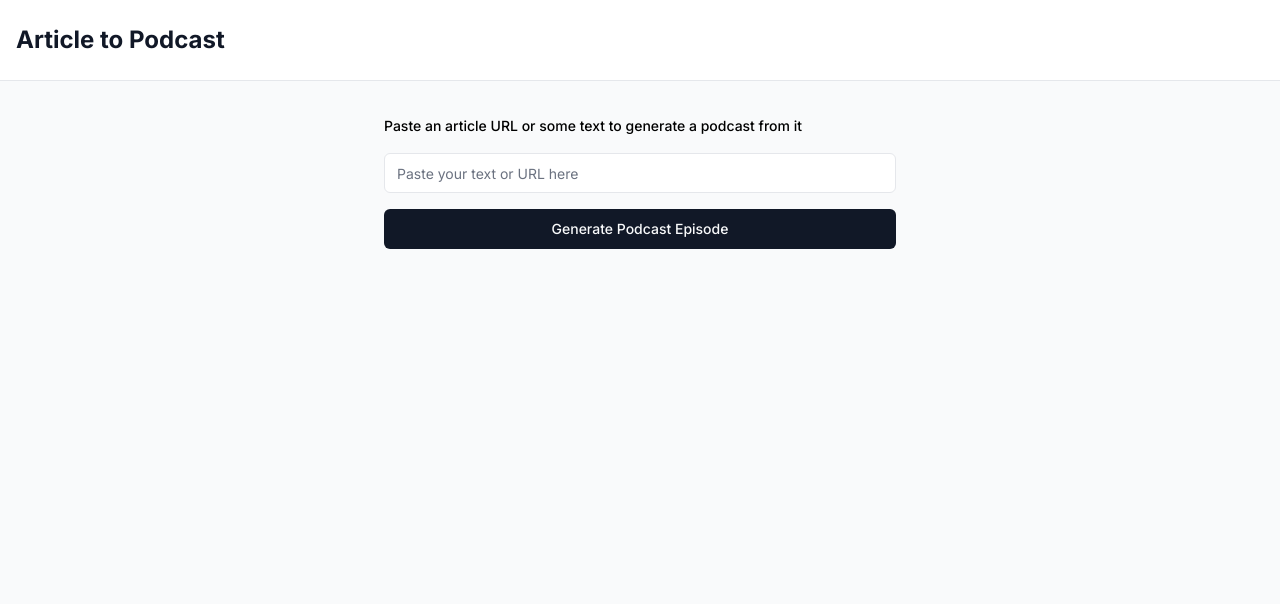
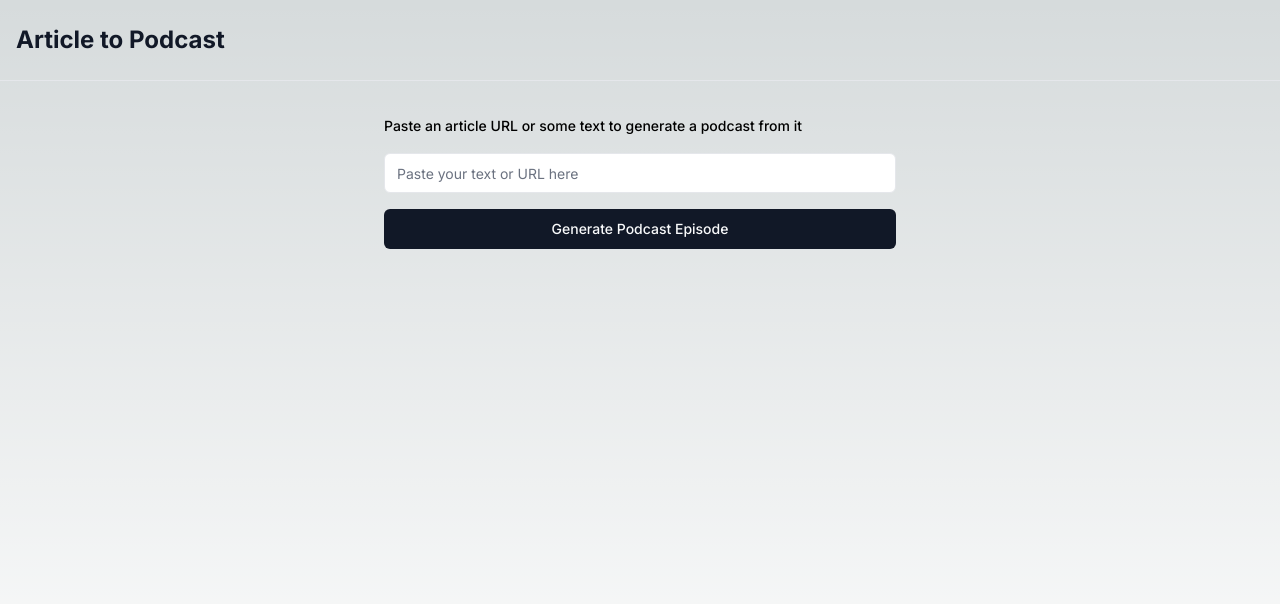
Before and after one commit to collinc777/a-to-p, a Next.js app: page / in a window 1280 px wide. Shown: the top 604 px of the page. Built offline with nearby package versions, Linux system fonts and the light colour scheme; no server answers; what openapi-fetch would draw is missing.

Commit message:
themes and such

```diff
--- a/app/AudioPlayer.tsx
+++ b/app/AudioPlayer.tsx
@@ -1,11 +1,9 @@
 "use client";
 import { usePostHog } from "posthog-js/react";
-import DownloadButton from "./episode/[id]/DownloadButton";
 
 export const AudioPlayer = ({ url }: { url: string }) => {
   const posthog = usePostHog();
   return (
-    <div className="flex flex-row items-center space-x-3 flex-wrap space-y-3">
     <div>
       <audio
         autoFocus
@@ -16,7 +14,5 @@ export const AudioPlayer = ({ url }: { url: string }) => {
         }}
       />
     </div>
-      <DownloadButton url={url} />
-    </div>
   );
 };
--- a/app/CreateEpisode.tsx
+++ b/app/CreateEpisode.tsx
@@ -6,7 +6,7 @@ import { FormButton } from "./FormButton";
 import { createEpisode } from "./actions";
 export function CreateEpisode() {
   return (
-    <main className="flex-1 py-8 px-4 bg-gray-50 dark:bg-gray-800">
+    <main className="flex-1 py-8 px-4">
       <div className="container mx-auto">
         <form
           className="w-full max-w-lg mx-auto space-y-4"
--- a/app/actions.ts
+++ b/app/actions.ts
@@ -31,3 +31,7 @@ export async function updateEpisode(id: string, payload: UpdateEpisodeInput) {
   });
   console.log("updateEpisode result", result.error);
 }
+
+export async function regenerateAudio(id: string) {
+  // todo regen audio
+}
--- a/app/episode/[id]/EpisodeDetails.tsx
+++ b/app/episode/[id]/EpisodeDetails.tsx
@@ -3,6 +3,7 @@ import TranscriptViewer from "@/app/TranscriptViewer";
 import { Episode } from "@/app/types";
 import Link from "next/link";
 import DownloadButton from "./DownloadButton";
+import { Button } from "@/components/ui/button";
 
 export const EpisodeDetails = ({ episode }: { episode: Episode }) => {
   const isEditable = episode?.status === "done";
@@ -25,14 +26,19 @@ export const EpisodeDetails = ({ episode }: { episode: Episode }) => {
           </h1>
         )}
       </div>
-      <div>
+      <div className="flex flex-row items-center space-x-3 flex-wrap space-y-3">
         {episode.url ? (
+          <>
             <AudioPlayer url={episode.url} />
+            <DownloadButton url={episode.url} />
+            <Button onClick={() => regenerateAudio(id)}>
+              Regenerate episode
+            </Button>
+          </>
         ) : (
           <p>Audio not available</p>
         )}
       </div>
-      <div className="grid lg:grid-cols-2 gap-3">
       <div>
         <h2 className="text-2xl font-semibold">Transcript</h2>
         {transcript ? (
@@ -45,11 +51,6 @@ export const EpisodeDetails = ({ episode }: { episode: Episode }) => {
           <TranscriptLoading />
         )}
       </div>
-        <div>
-          <h2 className="text-2xl font-semibold">Article</h2>
-          <p>{episode?.article_text}</p>
-        </div>
-      </div>
     </main>
   );
 };
--- a/app/layout.tsx
+++ b/app/layout.tsx
@@ -23,8 +23,8 @@ export default function RootLayout({
       <PHProvider>
         <body className={inter.className}>
           <PostHogPageView />
-          <div className="flex flex-col min-h-screen bg-white dark:bg-gray-900">
-            <header className="w-full py-6 px-4 bg-white border-b dark:bg-gray-900 dark:border-gray-800">
+          <div className="flex flex-col min-h-screen bg-primary text-primary-foreground">
+            <header className="w-full py-6 px-4 border-b ">
               <div className="container mx-auto flex items-center justify-between">
                 <h1 className="text-2xl font-bold text-gray-900 dark:text-gray-100">
                   Article to Podcast
```
Lines whose indentation alone changed are shown as unchanged.
